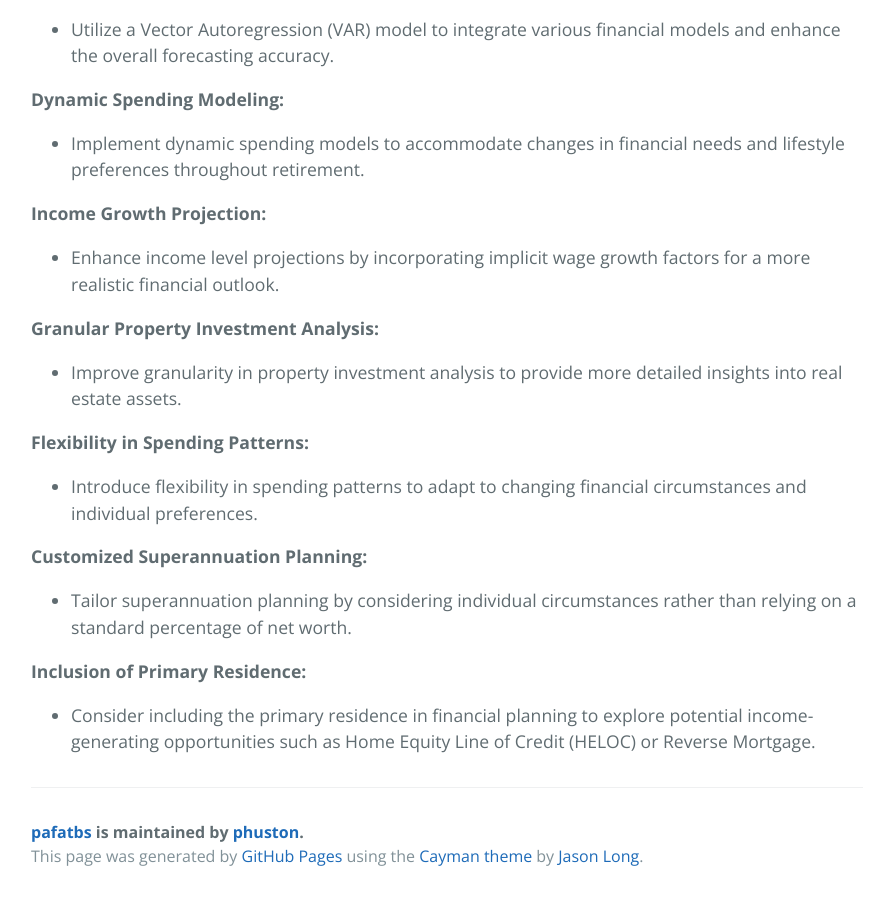
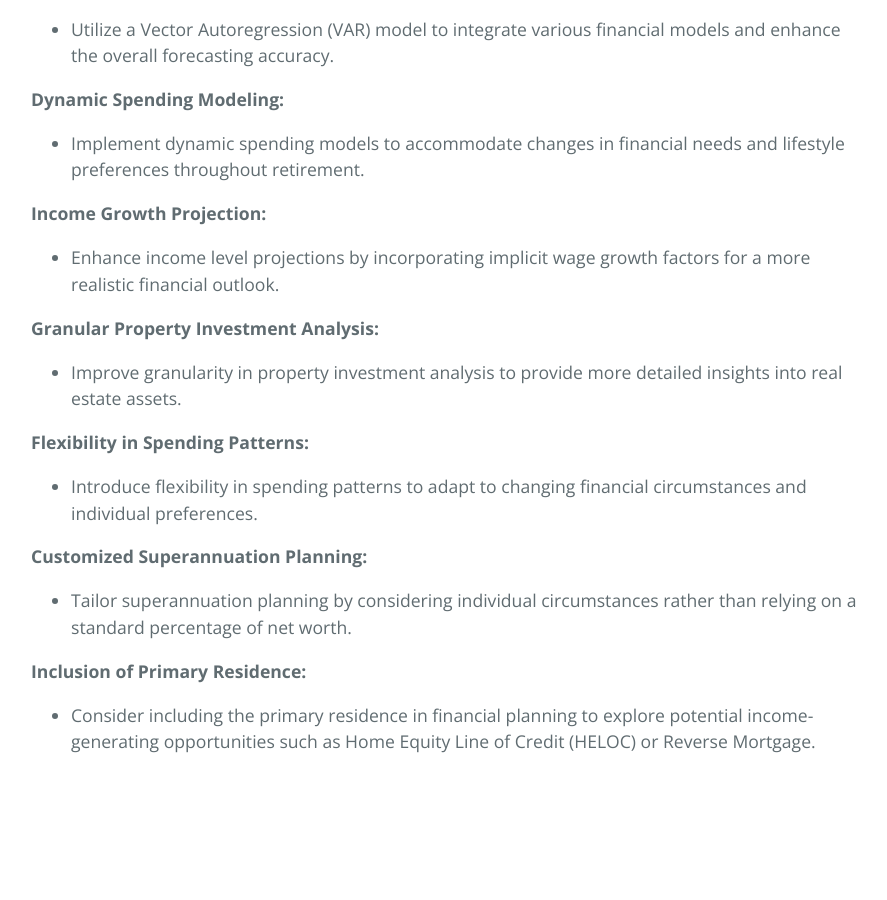
Before and after one commit to AllMyNamesAreGone/Dead-On-Time, a Jekyll site: the page built from index.md, in a window 1280 px wide and 900 px high, scrolled down 4394 px. Shown: the whole window, without its empty margins (193-1080 px from the left). Built offline with Jekyll 4.4.1, drawn with Linux system fonts in a browser that asks for light colours; after the commit the page ends 5198 px from its top, so only the background shows below that.

Commit message:
Update template.html

```diff
--- a/_layouts/template.html
+++ b/_layouts/template.html
@@ -16,19 +16,12 @@
       {% for page in site.pages %}
         <a href= {{ page.filename }} class="btn">{{ page.title }}</a>
       {% endfor %}
-      <a href="https://github.com/phuston/patrickandfrantonarethebestninjas" class="btn">View on GitHub</a>
     </section>
 
     <section class="main-content">
 
       {{ content }}
 
-      <footer class="site-footer">
-        <span class="site-footer-owner"><a href="https://github.com/phuston/patrickandfrantonarethebestninjas">pafatbs</a> is maintained by <a href="https://github.com/phuston">phuston</a>.</span>
-
-        <span class="site-footer-credits">This page was generated by <a href="https://pages.github.com">GitHub Pages</a> using the <a href="https://github.com/jasonlong/cayman-theme">Cayman theme</a> by <a href="https://twitter.com/jasonlong">Jason Long</a>.</span>
-      </footer>
-
     </section>
 
 
```
